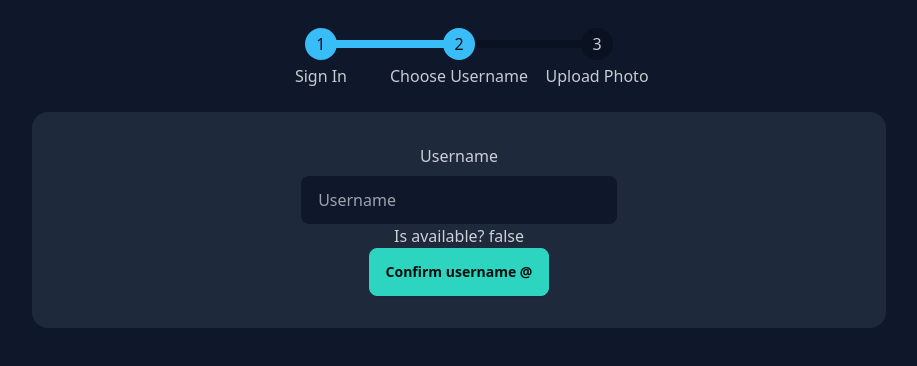
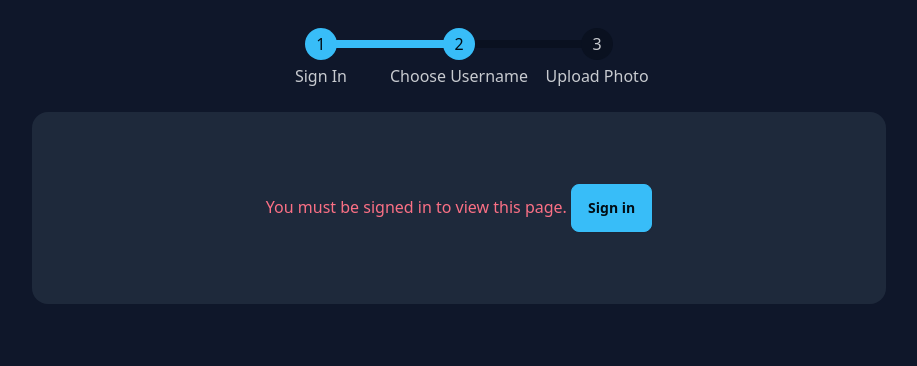
Before and after one commit to dylpark/linkwave, a SvelteKit app: page /login/username in a window 1280 px wide. Shown: the top 366 px of the page, without its empty margins (181-1098 px from the left). Built offline with nearby package versions, Linux system fonts and the light colour scheme; no server answers.

Commit message:
Implementing custom usernames and atomic writes

```diff
--- a/src/lib/components/AuthCheck.svelte
+++ b/src/lib/components/AuthCheck.svelte
@@ -1,12 +1,15 @@
-<script>
+<script lang="ts">
     import { user } from '$lib/firebase';
 </script>
 
-{#if user}
+{#if $user}
     <slot />
 {:else}
-    <p class="text-error my-10">Log in to view this page</p>
-    <a class="btn btn-primary" href="/login">
-        Sign in
-    </a>
+    <p class="text-error my-10">
+        You must be signed in to view this page.
+        <a
+            class="btn btn-primary"
+            href="/login">Sign in</a
+        >
+    </p>
 {/if}
--- a/src/routes/login/username/+page.svelte
+++ b/src/routes/login/username/+page.svelte
@@ -1,12 +1,11 @@
 <script lang="ts">
-    import AuthCheck from "$lib/components/AuthCheck.svelte";
-    import { db, user } from "$lib/firebase";
-    import { doc, getDoc, writeBatch} from "firebase/firestore";
+    import AuthCheck from '$lib/components/AuthCheck.svelte';
+    import { db, user } from '$lib/firebase';
+    import { doc, getDoc, writeBatch } from 'firebase/firestore';
 
-    let username = "";
+    let username = '';
     let loading = false;
     let isAvailable = false;
-
 
     let debounceTimer: NodeJS.Timeout;
 
@@ -17,29 +16,47 @@
         loading = true;
 
         debounceTimer = setTimeout(async () => {
-          console.log("checking availability of", username);
+            console.log('checking availability of', username);
 
-          const ref = doc(db, "usernames", username);
+            const ref = doc(db, 'usernames', username);
             const exists = await getDoc(ref).then((doc) => doc.exists());
 
             isAvailable = !exists;
             loading = false;
-
         }, 500);
-
     }
 
     async function confirmUsername() {
-      // TODO
+        console.log('confirming username', username);
+        const batch = writeBatch(db);
+        batch.set(doc(db, 'usernames', username), { uid: $user?.uid });
+        batch.set(doc(db, 'users', $user!.uid), {
+            username,
+            photoURL: $user?.photoURL ?? null,
+            published: true,
+            bio: 'I am the Walrus',
+            links: [
+                {
+                    title: 'Test Link',
+                    url: 'https://kung.foo',
+                    icon: 'custom',
+                },
+            ],
+        });
+
+        await batch.commit();
+
+        username = '';
+        isAvailable = false;
     }
-
 </script>
-
-
 
 <AuthCheck>
     <h2>Username</h2>
-      <form class="w-2/5" on:submit|preventDefault={confirmUsername}>
+    <form
+        class="w-2/5"
+        on:submit|preventDefault={confirmUsername}
+    >
         <input
             type="text"
             placeholder="Username"
@@ -51,7 +68,5 @@
         <p>Is available? {isAvailable}</p>
 
         <button class="btn btn-success">Confirm username @{username} </button>
-
     </form>
-
 </AuthCheck>
```
Also changed, not shown: 2 other files (tests, documents, lock files or other folders). Lines whose indentation alone changed are shown as unchanged.
